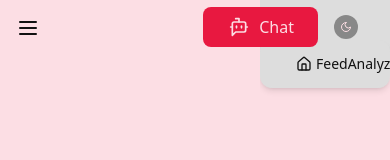
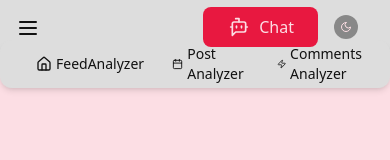
Before and after one commit to NicolasPerezM/NoitFront, an Astro site: page / in a window 390 px wide. Built offline with nearby package versions, Linux system fonts and the light colour scheme; Astro itself is replaced by a stand-in of ours.

Commit message:
cambios en el sidebar, ahora es responsive el layout

```diff
--- a/src/components/Sidebar.jsx
+++ b/src/components/Sidebar.jsx
@@ -47,7 +47,7 @@ export default function Sidebar() {
         className={`h-screen fixed top-0 left-0 transform transition-transform duration-300 z-50 bg-theme-light dark:bg-theme-dark ${
           // En dispositivos móviles, se oculta con -translate-x-full y se muestra cuando isSidebarOpen es true
           isSidebarOpen ? "translate-x-0" : "-translate-x-full"
-        } md:translate-x-0 md:static md:z-auto`}
+        } md:translate-x-0 md:static md:z-auto w-[260px]`}
       >
         {/* Botón de cierre visible solo en dispositivos móviles */}
         <div className="md:hidden flex justify-end p-2">
--- a/src/layouts/DashboardLayout.astro
+++ b/src/layouts/DashboardLayout.astro
@@ -31,4 +31,26 @@ import Topbar from "../components/Topbar.jsx";
 	grid-template-columns: 260px 1fr;
 	grid-template-rows: 40px 1fr;;
 }
+/* Media query para pantallas pequeñas (por ejemplo, menos de 768px de ancho) */
+@media screen and (max-width: 768px) {
+	#app {
+		/* Reorganización del layout:
+		   - El header se mantiene en la parte superior.
+		   - El sidebar se muestra debajo del header.
+		   - El contenido se ubica en la parte inferior.
+		*/
+		grid-template-areas:
+			"header"
+			"sidebar"
+			"content";
+		/* Se utiliza una única columna que ocupa todo el ancho disponible */
+		grid-template-columns: 1fr;
+		/* Definición de filas:
+		   - Header: 40px
+		   - Sidebar: tamaño automático según su contenido
+		   - Content: ocupa el espacio restante
+		*/
+		grid-template-rows: 40px auto 1fr;
+	}
+}
 </style>
```
